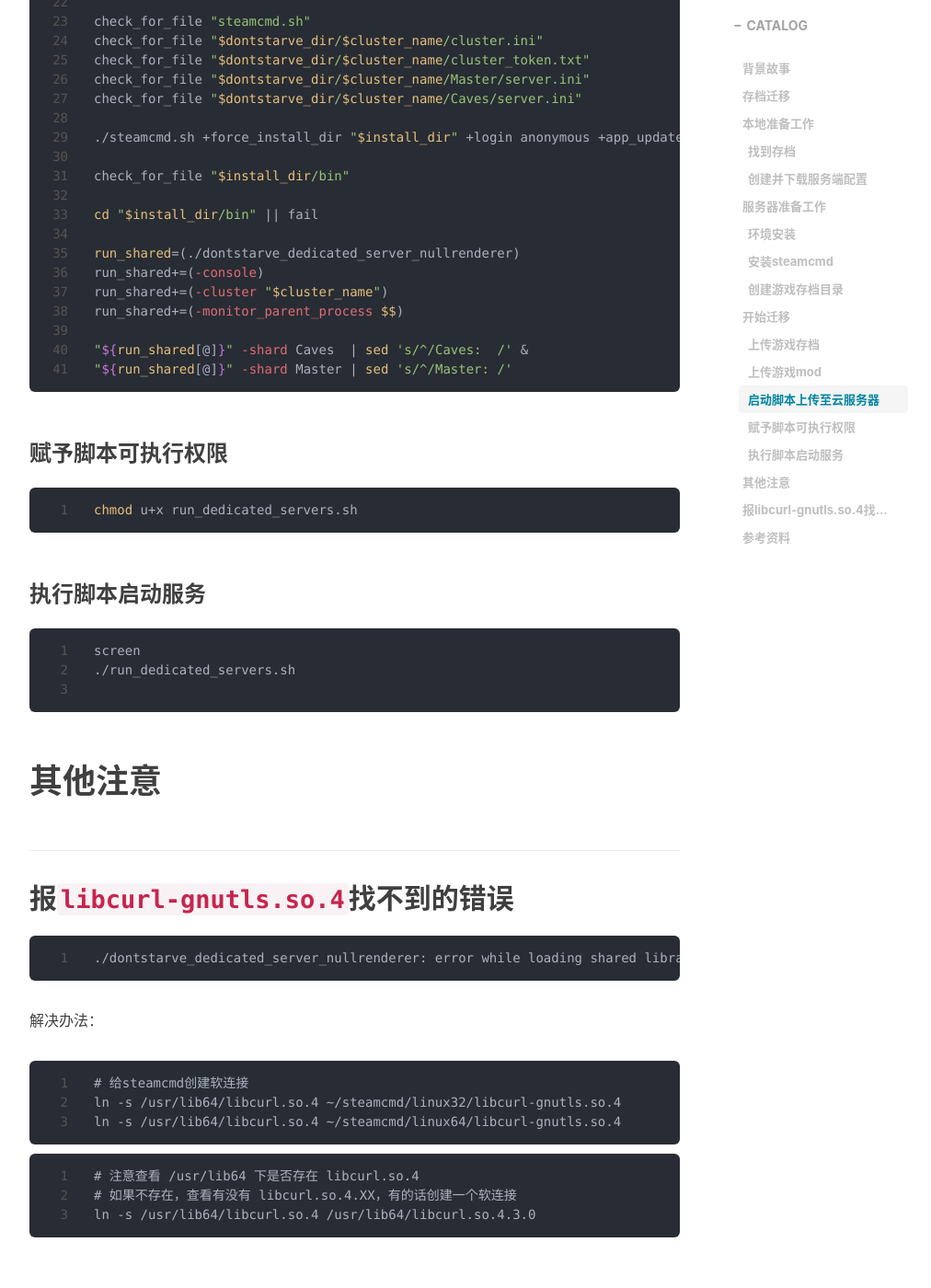
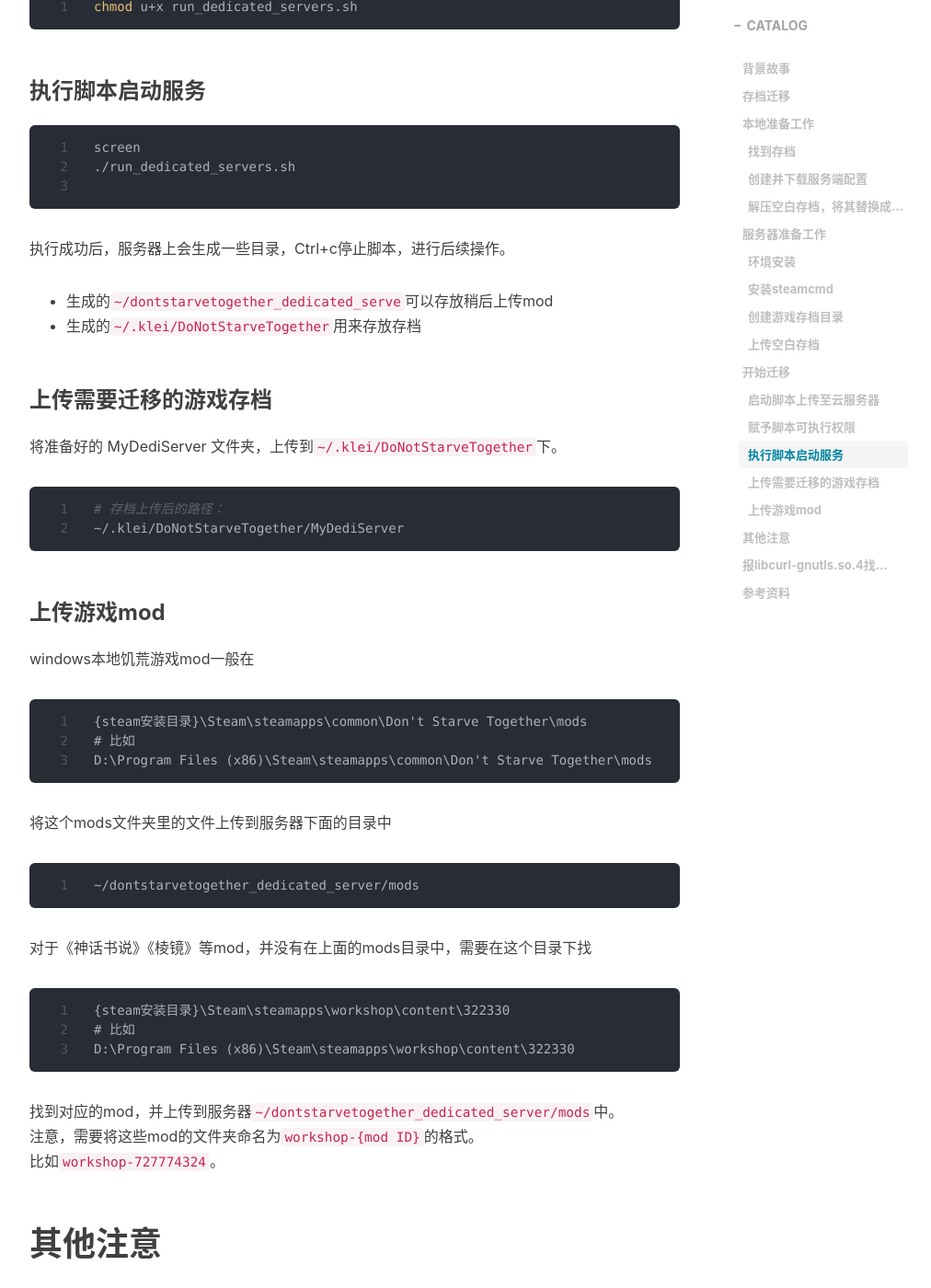
Before and after one commit to tongg112/tongg112.github.io, a Jekyll site: the page built from _posts/2021-07-04-dst-server.md, in a window 1280 px wide and 1400 px high, scrolled down 4271 px. Shown: the whole window at 92% size, without its empty margins (233-1245 px from the left). Built offline with Jekyll 4.4.1, drawn with Linux system fonts in a browser that asks for light colours; nearby versions of some CDN libraries; comment, search, counter and statistics services are not loaded; some of the changed text lies outside the part shown.

Commit message:
修改饥荒服务器步骤

````diff
--- a/_posts/2021-07-04-dst-server.md
+++ b/_posts/2021-07-04-dst-server.md
@@ -31,9 +31,10 @@
 使用steam登录，登录后选择【《饥荒：联机版》的游戏服务器】按钮
 （https://accounts.klei.com/account/game/servers?game=DontStarveTogether）
 添加新服务器，填写好服务器配置后，点击【下载设置】按钮，得到一个压缩文件`MyDediServer.zip`。
-解压后，把我们的存档替换进来：
+### 解压空白存档，将其替换成要迁移的存档
+解压`MyDediServer.zip`后，把我们的存档替换进来：
 - 删除 MyDediServer 下的 Master 和 Caves 文件夹；
-- 将我们需要迁移的存档 Cluster 目录下的 Master 和 Caves 文件夹拷贝到 MyDediServer。
+- 将我们需要迁移的存档 Cluster 目录下的 Master 和 Caves 文件夹拷贝到 MyDediServer目录里。
 
 ## 服务器准备工作
 
@@ -52,33 +53,13 @@
 ```shell
 mkdir -p ~/.klei/DoNotStarveTogether
 ```
-## 开始迁移
-### 上传游戏存档
-将准备好的 MyDediServer 文件夹，上传到`~/.klei/DoNotStarveTogether`下。
+### 上传空白存档
+把之前得到的`MyDediServer.zip`,上传到`~/.klei/DoNotStarveTogether`并解压。
 ```shell
-# 存档上传后的路径：
+# 空白存档的位置
 ~/.klei/DoNotStarveTogether/MyDediServer
 ```
-### 上传游戏mod
-windows本地饥荒游戏mod一般在
-```
-{steam安装目录}\Steam\steamapps\common\Don't Starve Together\mods
-# 比如
-D:\Program Files (x86)\Steam\steamapps\common\Don't Starve Together\mods
-```
-将这个mods文件夹里的文件上传到服务器下面的目录中
-```
-~/dontstarvetogether_dedicated_server/mods
-```
-对于《神话书说》《棱镜》等mod，并没有在上面的mods目录中，需要在这个目录下找
-```
-{steam安装目录}\Steam\steamapps\workshop\content\322330
-# 比如
-D:\Program Files (x86)\Steam\steamapps\workshop\content\322330
-```
-找到对应的mod，并上传到服务器`~/dontstarvetogether_dedicated_server/mods`中。
-注意，需要将这些mod的文件夹命名为`workshop-{mod ID}`的格式。
-比如`workshop-727774324`。
+## 开始迁移
 
 ### 启动脚本上传至云服务器
 上传或者创建以下脚本到云服务器的当前用户目录（~/）：
@@ -136,6 +117,38 @@
 ./run_dedicated_servers.sh
 
 ```
+执行成功后，服务器上会生成一些目录，Ctrl+c停止脚本，进行后续操作。
+- 生成的`~/dontstarvetogether_dedicated_serve`可以存放稍后上传mod
+- 生成的`~/.klei/DoNotStarveTogether`用来存放存档
+
+### 上传需要迁移的游戏存档
+将准备好的 MyDediServer 文件夹，上传到`~/.klei/DoNotStarveTogether`下。
+```shell
+# 存档上传后的路径：
+~/.klei/DoNotStarveTogether/MyDediServer
+```
+
+### 上传游戏mod
+windows本地饥荒游戏mod一般在
+```
+{steam安装目录}\Steam\steamapps\common\Don't Starve Together\mods
+# 比如
+D:\Program Files (x86)\Steam\steamapps\common\Don't Starve Together\mods
+```
+将这个mods文件夹里的文件上传到服务器下面的目录中
+```
+~/dontstarvetogether_dedicated_server/mods
+```
+对于《神话书说》《棱镜》等mod，并没有在上面的mods目录中，需要在这个目录下找
+```
+{steam安装目录}\Steam\steamapps\workshop\content\322330
+# 比如
+D:\Program Files (x86)\Steam\steamapps\workshop\content\322330
+```
+找到对应的mod，并上传到服务器`~/dontstarvetogether_dedicated_server/mods`中。
+注意，需要将这些mod的文件夹命名为`workshop-{mod ID}`的格式。
+比如`workshop-727774324`。
+
 
 # 其他注意
 ## 报`libcurl-gnutls.so.4`找不到的错误
````
